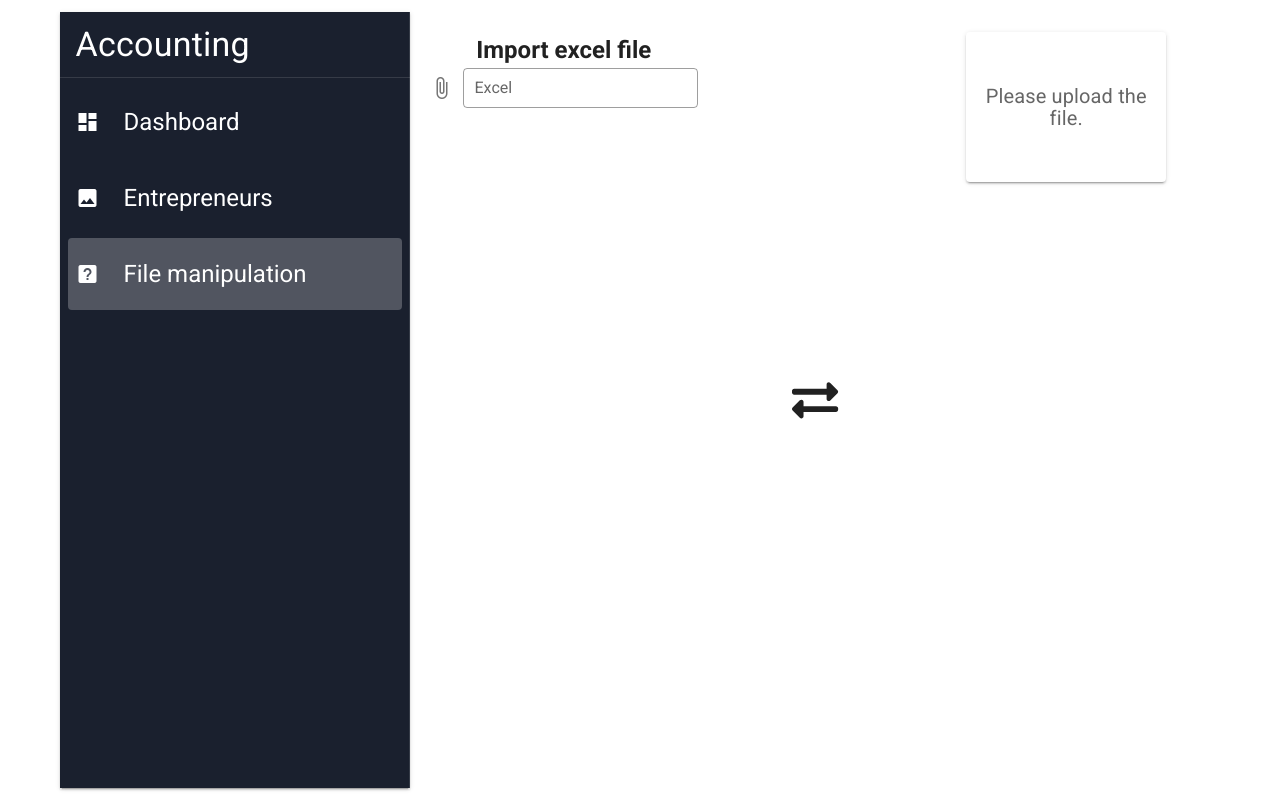
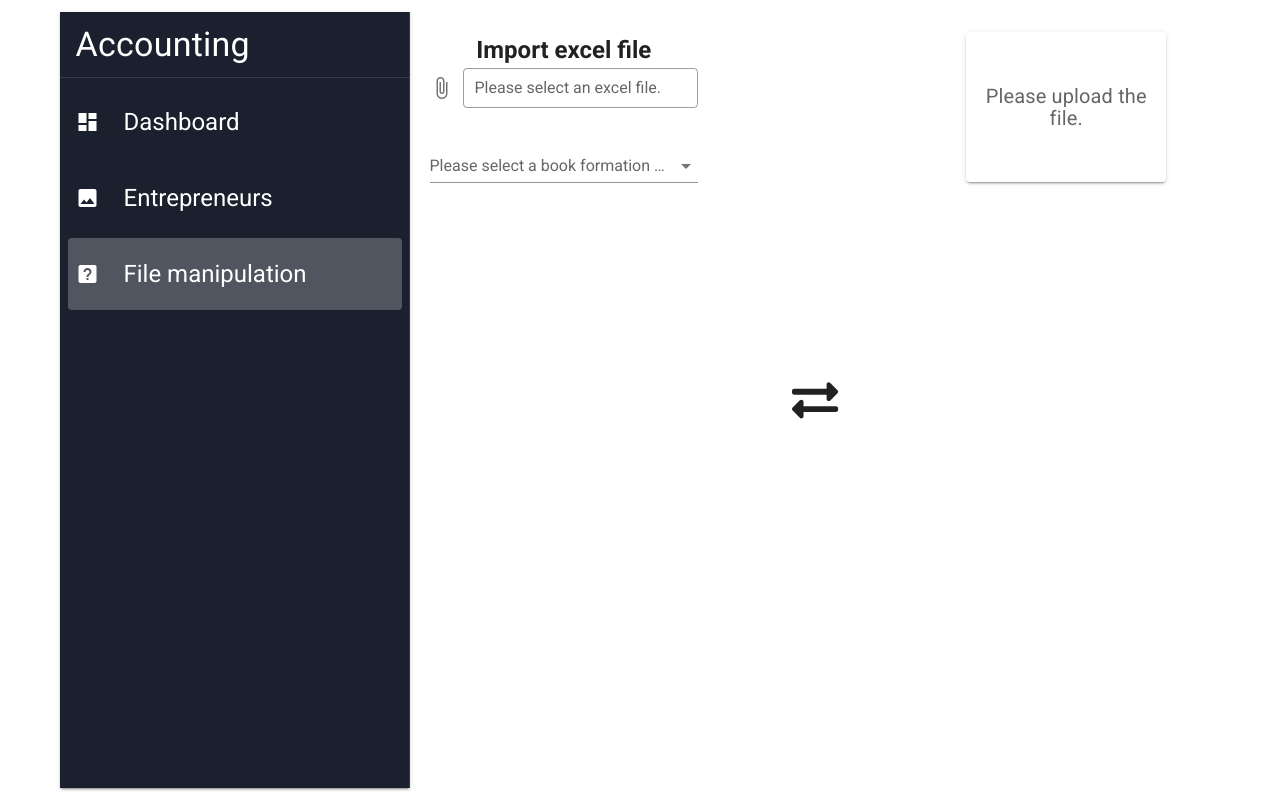
Before and after one commit to IgorSolonskiy/accounting_fe, a Vue app: page /#/manipulation in a window 1280 px wide. Built offline with nearby package versions, Linux system fonts and the light colour scheme.

Commit message:
added moment js, created date picker

```diff
--- a/package.json
+++ b/package.json
@@ -14,6 +14,7 @@
     "core-js": "^3.6.5",
     "exceljs": "^4.3.0",
     "material-design-icons-iconfont": "^6.1.1",
+    "moment": "^2.29.1",
     "vue": "^2.6.11",
     "vue-router": "^3.2.0",
     "vuetify": "^2.4.0",
--- a/src/components/forms/ImportExcelForm.vue
+++ b/src/components/forms/ImportExcelForm.vue
@@ -7,7 +7,7 @@
         lazy-validation
     >
       <v-file-input
-          label="Excel"
+          label="Please select an excel file."
           type="file"
           v-model="file"
           :rules="fileRules"
@@ -15,17 +15,22 @@
           outlined
           dense
       />
+      <div>
+        <v-select @change="changeDate" :items="dates" label="Please select a book formation date."/>
+      </div>
     </v-form>
   </div>
 </template>
 
 <script>
 import * as Excel from 'exceljs';
+import moment from 'moment';
 
 export default {
   data: () => ({
     valid: true,
     file: null,
+    dates: [],
     fileRules: [
       file => {
         const validFormat = file?.name.match(/.*\.(xlsx|xls|csv)/i);
@@ -44,15 +49,45 @@ export default {
 
       const workbook = new Excel.Workbook();
       await workbook.xlsx.load(file);
-      const worksheet = workbook.getWorksheet(1);
-      const rows = worksheet.getRows(11, 20).filter(row => row.getCell(1).value);
+      const worksheet = workbook.getWorksheet('Расход');
+      const numberRows = worksheet.lastRow.number;
+      const firstRow = 1;
+
+      const rows = worksheet.getRows(firstRow, numberRows)
+          .filter(row => !row.getCell(1).value && !row.getCell(2).value && row.getCell(3).value);
+
       rows.forEach(row => {
         row.eachCell(cell => {
-          // console.log(cell.value);
+          if (!cell.address.startsWith('C')) return null;
+
+          const tableCreated = moment(cell.value).subtract(10, 'days').calendar();
+
+          this.dates.push(tableCreated);
         });
       });
 
       this.$emit('addFile', file);
+    },
+    async changeDate(date) {
+      console.log(this.file)
+      const workbook = new Excel.Workbook();
+      await workbook.xlsx.load(this.file);
+      const worksheet = workbook.getWorksheet('Расход');
+      const numberRows = worksheet.lastRow.number;
+      const firstRow = 1;
+
+      const rows = worksheet.getRows(firstRow, numberRows)
+          .filter(row => !row.getCell(1).value && !row.getCell(2).value && row.getCell(3).value);
+
+      rows.forEach(row => {
+        row.eachCell(cell => {
+          const tableCreated = moment(cell.value).subtract(10, 'days').calendar();
+
+          if (!cell.address.startsWith('C') || tableCreated !== date) return null;
+
+          console.log(cell)
+        });
+      });
     },
   },
 };
```
Also changed, not shown: 1 other file (tests, documents, lock files or other folders).
